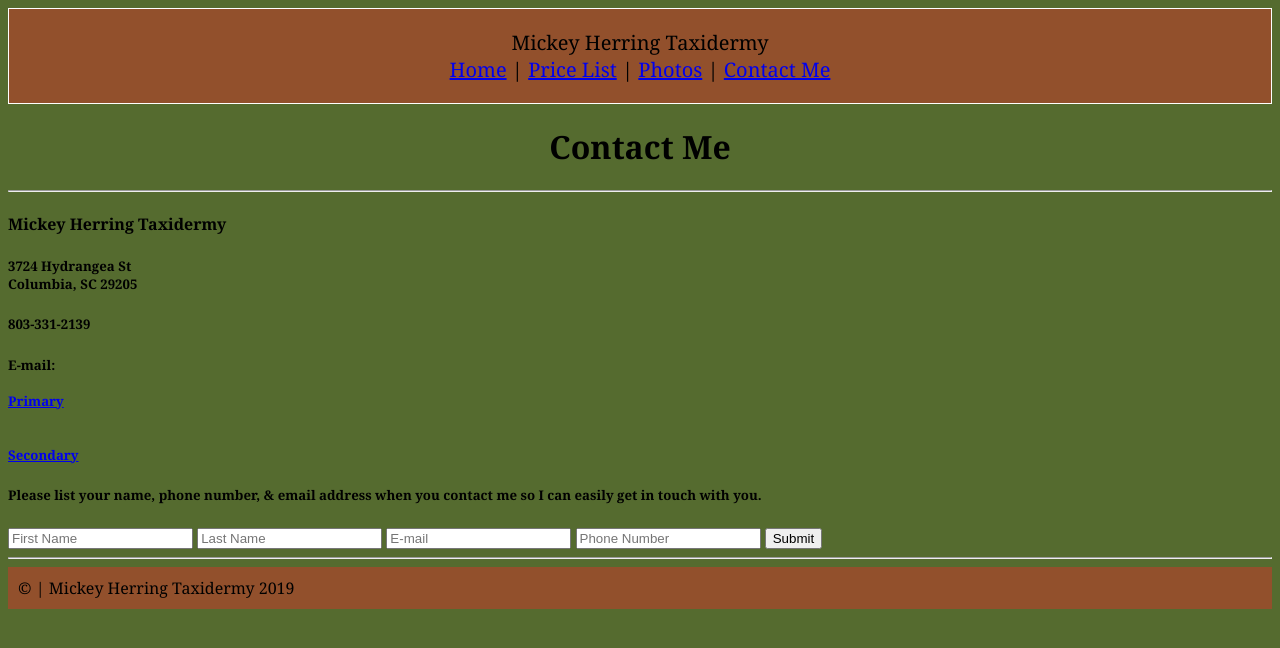
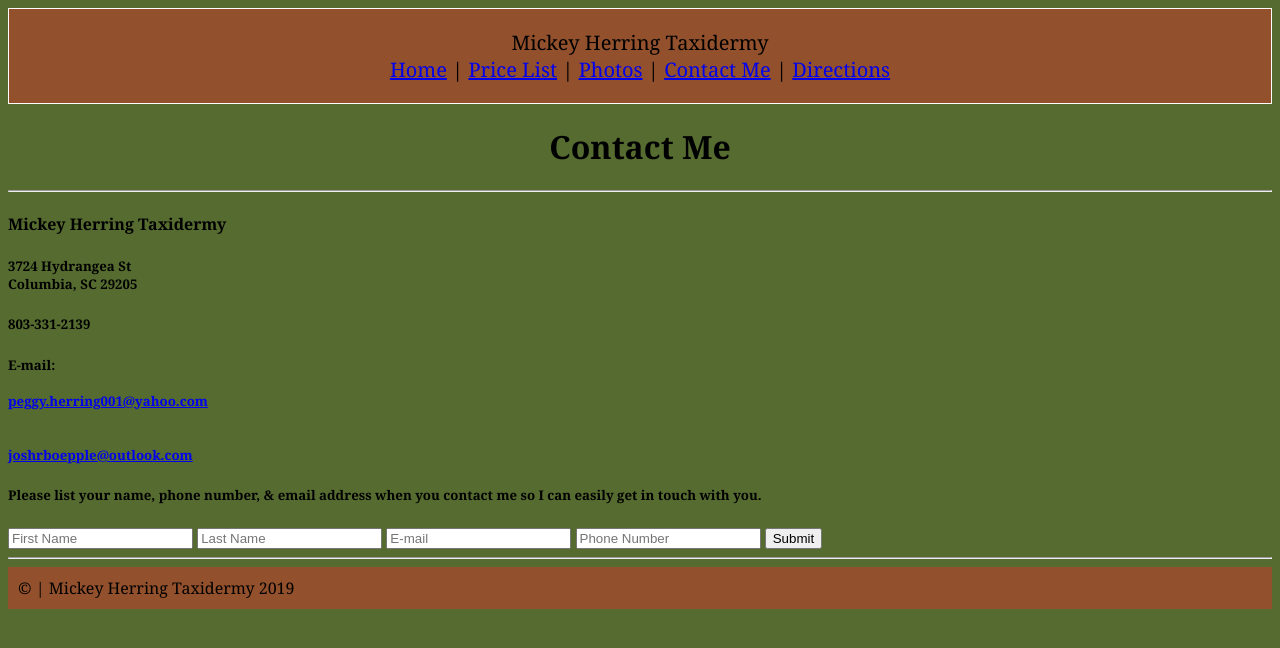
Before and after one commit to jboe26/MickeyHerringTaxidermy, a plain HTML site: page contact.html in a window 1280 px wide. Drawn offline with Linux system fonts and the light colour scheme.

Commit message:
added new link

```diff
--- a/contact.html
+++ b/contact.html
@@ -15,7 +15,7 @@
         <br>
         <nav>
             <a href="index.html">Home</a> | <a href="price-list.html">Price List</a> | <a
-                href="photoalbum.html">Photos</a> | <a href="contact.html">Contact Me</a>
+                href="photoalbum.html">Photos</a> | <a href="contact.html">Contact Me</a> | <a href="directions.html">Directions</a>
         </nav>
     </header>
     <h1>Contact Me</h1>
@@ -28,7 +28,7 @@
 
 
     <h5>803-331-2139</h5>
-    <h5>E-mail:<br><br> <a href="peggy.herring001@yahoo.com">Primary</a><br><br><br><a href="joshrboepple@outlook.com">Secondary</a>
+    <h5>E-mail:<br><br> <a href="peggy.herring001@yahoo.com">peggy.herring001@yahoo.com</a><br><br><br><a href="joshrboepple@outlook.com">joshrboepple@outlook.com</a>
 
     <h5>Please list your name, phone number, & email address when you contact me so I can easily get in touch with you.</h5>
     <form>
```
Also changed, not shown: index.html (+1 -1 lines), photoalbum.html (+1 -1 lines), price-list.html (+1 -1 lines), directions.html (added).
